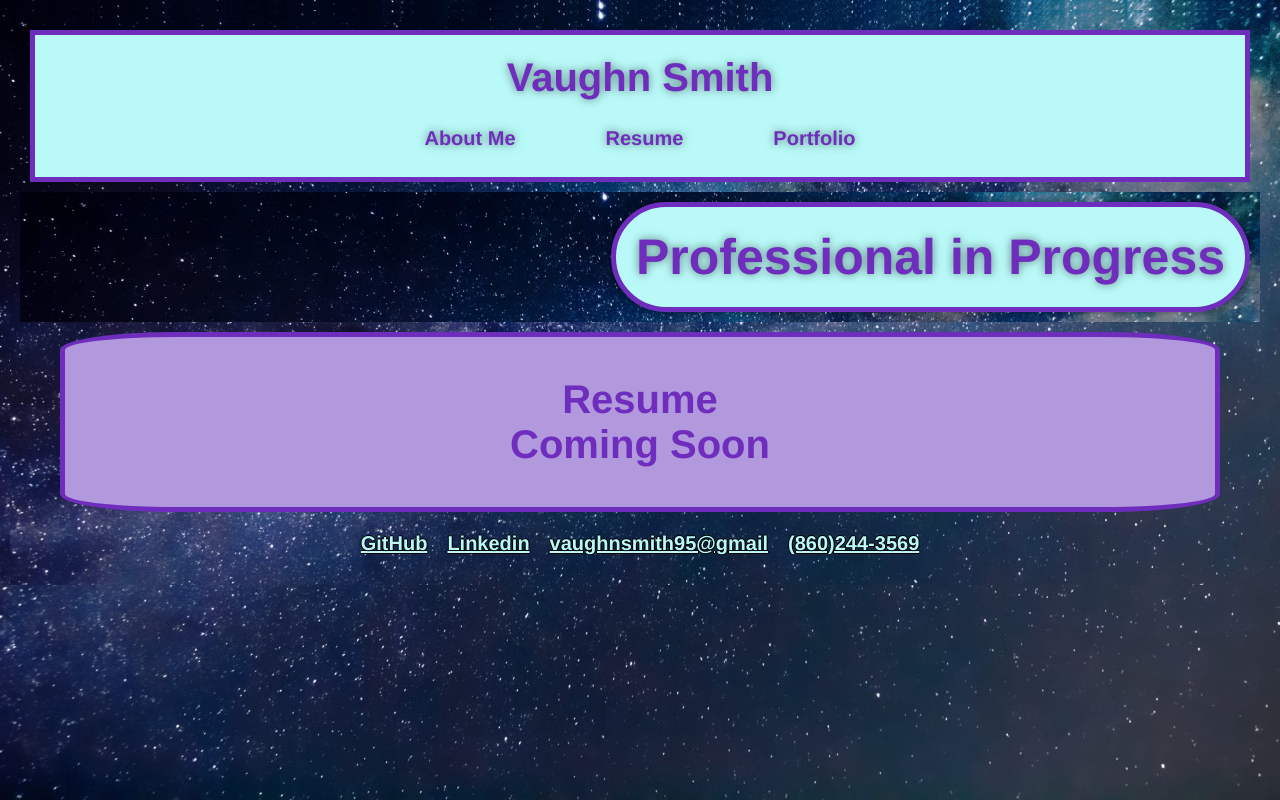
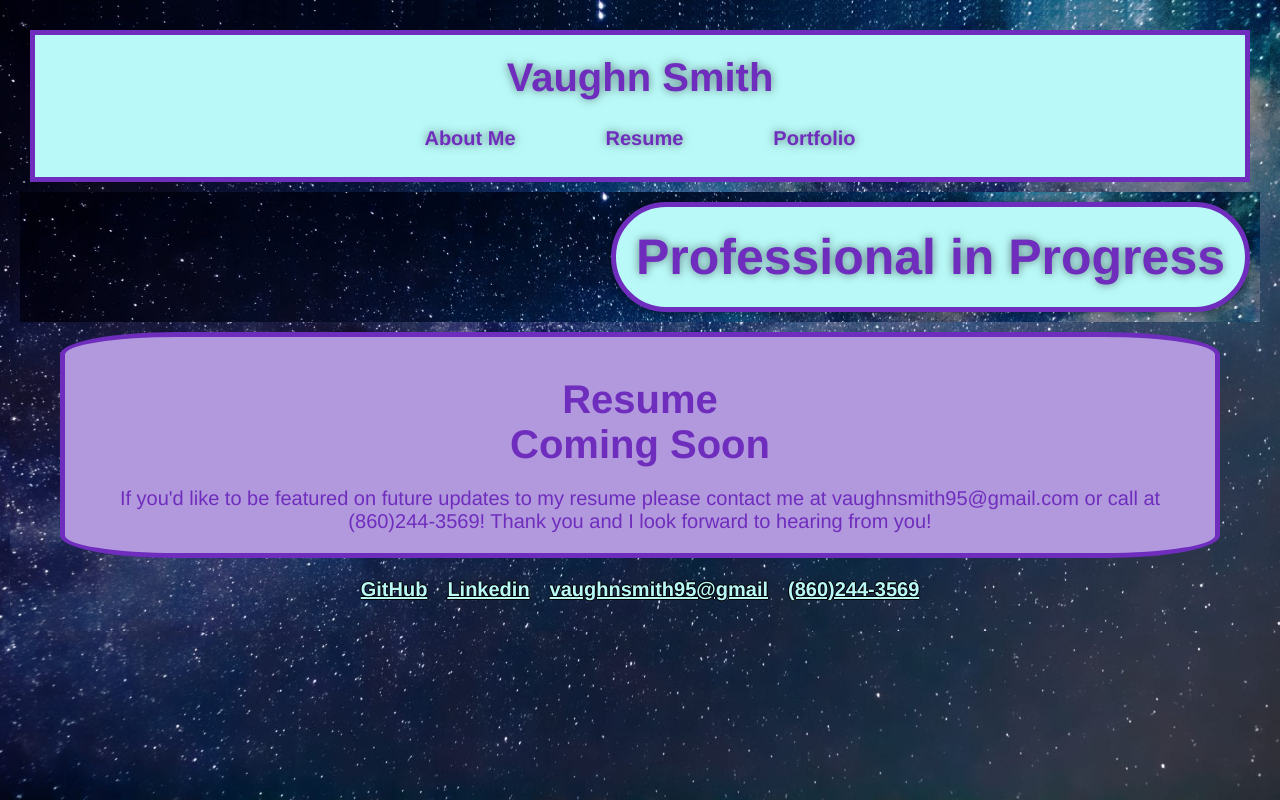
Before and after one commit to vsmith95/react-portfolio, a React (Create React App) app: page / in a window 1280 px wide. Both pictures are taken after a click on the item "Resume". Built offline with nearby package versions, Linux system fonts and the light colour scheme.

Commit message:
added note to resume page

```diff
--- a/package.json
+++ b/package.json
@@ -1,7 +1,7 @@
 {
+  "homepage": "https://vsmith95.github.io/react-portfolio",
   "name": "portfolio",
   "version": "0.1.0",
-  "homepage": "https://vsmith95.github.io/react-portfolio",
   "private": true,
   "dependencies": {
     "@testing-library/jest-dom": "^5.16.4",
--- a/src/assets/css/style.css
+++ b/src/assets/css/style.css
@@ -131,6 +131,11 @@ section{
 .titleContainer {
     margin: 10px;
     padding: 10px;
+}
+
+.titleContainer p {
+    text-align: center;
+    font-size: 20px;
 }
 
 .section-title {
--- a/src/components/Resume/index.js
+++ b/src/components/Resume/index.js
@@ -8,6 +8,9 @@ const Resume = () => {
                 <h3 className="section-title">
                     Resume Coming Soon
                 </h3>
+                <p className="">
+                    If you'd like to be featured on future updates to my resume please contact me at vaughnsmith95@gmail.com or call at (860)244-3569! Thank you and I look forward to hearing from you!
+                </p>
             </div>
         </section>
     )
```
